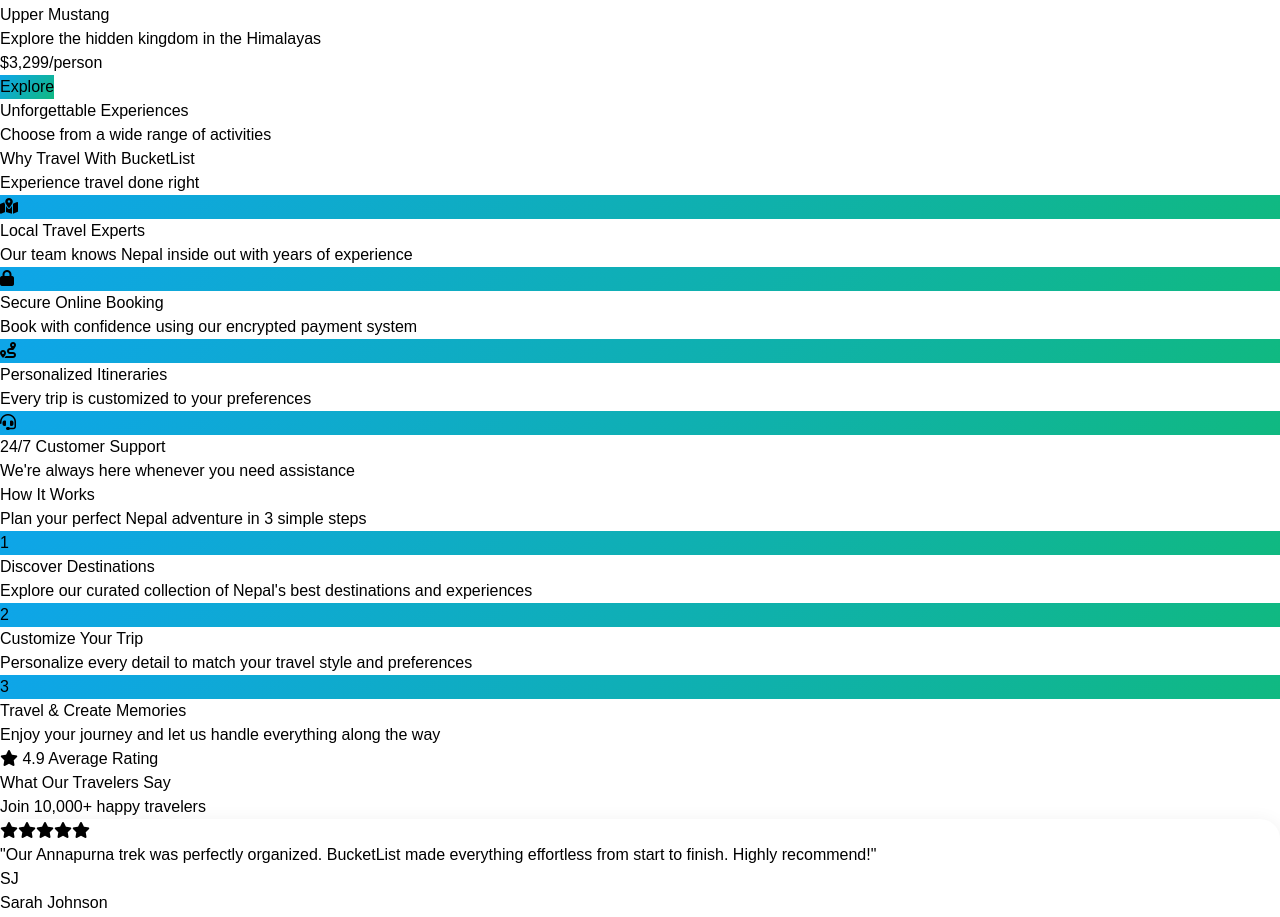
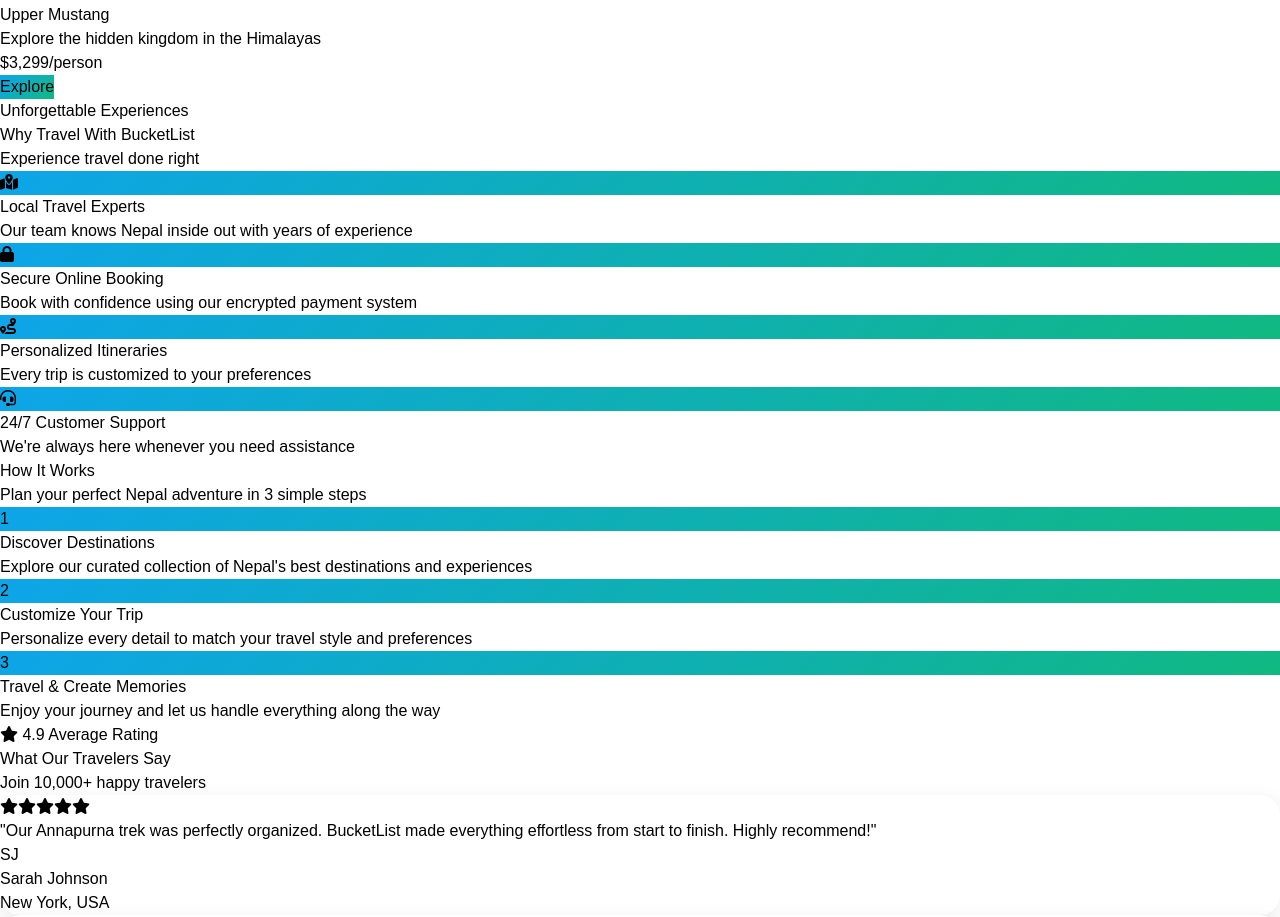
Before and after one commit to dipak560035/nepal-bucketlist, a React (Vite) app: page / in a window 1280 px wide. Shown: the part 2903-3820 px from the top of the page. Built offline with nearby package versions, Linux system fonts and the light colour scheme.

Commit message:
Update Experiences.jsx

```diff
--- a/src/components/Experiences.jsx
+++ b/src/components/Experiences.jsx
@@ -7,7 +7,7 @@
         <div className="max-w-7xl mx-auto px-4 sm:px-6 lg:px-8">
           <div className="text-center mb-16">
             <h2 className="text-4xl md:text-5xl font-bold text-gray-900 mb-4">Unforgettable Experiences</h2>
-            <p className="text-xl text-gray-600 max-w-2xl mx-auto">Choose from a wide range of activities</p>
+
           </div>
 
           <div className="grid grid-cols-2 md:grid-cols-4 gap-6">
```
